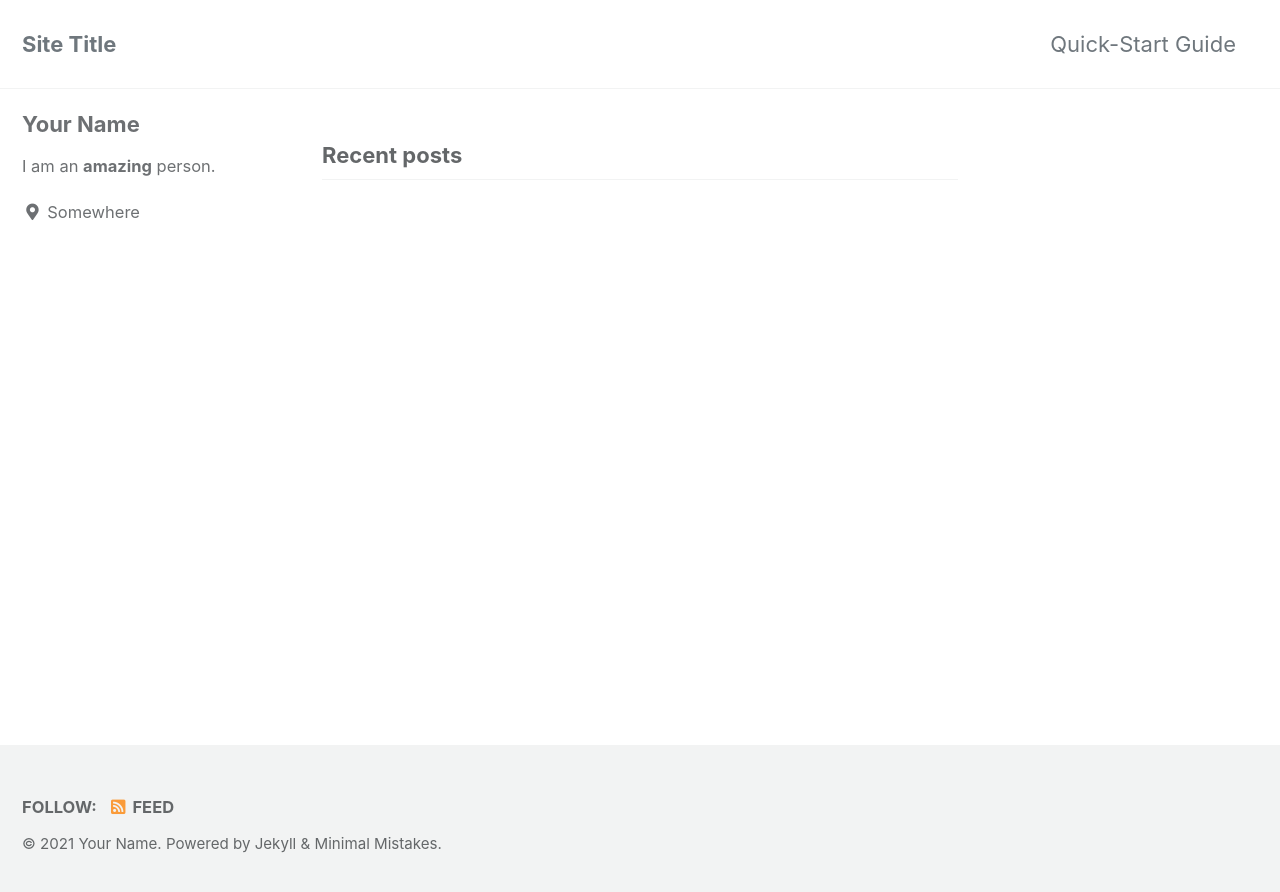
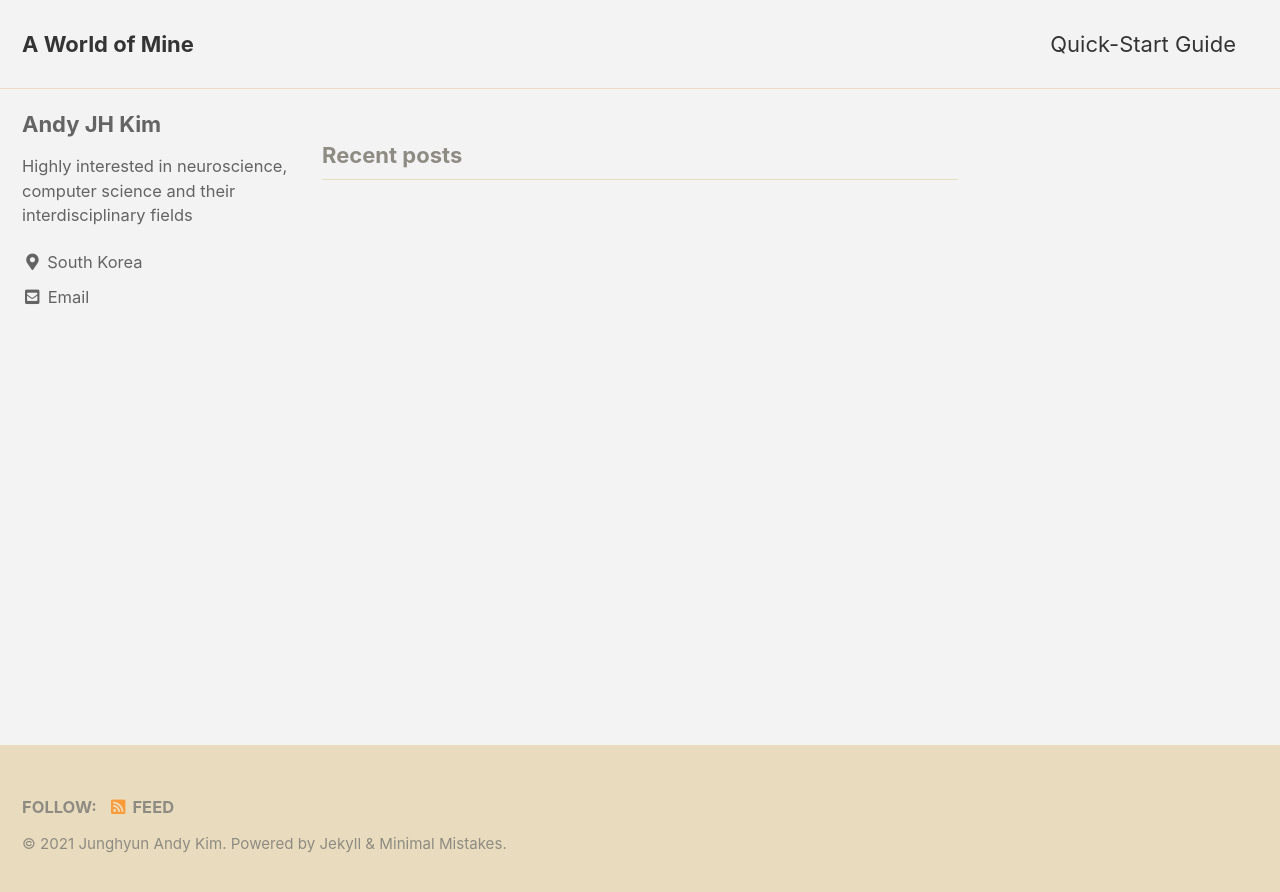
Before and after one commit to juhng62/andyjhkim, a Jekyll site: the page built from index.html, in a window 1280 px wide. Shown: the top 892 px of the page. Built offline with Jekyll 4.4.1, drawn with Linux system fonts in a browser that asks for light colours; cached includes are drawn as plain includes; the list of posts is cut into pages by our own code.

Commit message:
Config.yml updated

```diff
--- a/Gemfile
+++ b/Gemfile
@@ -31,3 +31,5 @@ end
 gem "webrick", "~> 1.7"
 
 gem 'wdm', '>= 0.1.0' if Gem.win_platform?
+
+gem 'eventmachine', '1.2.7', git: 'https://github.com/eventmachine/eventmachine', tag: 'v1.2.7'
--- a/_config.yml
+++ b/_config.yml
@@ -12,18 +12,18 @@
 
 # theme                  : "minimal-mistakes-jekyll"
 # remote_theme           : "mmistakes/minimal-mistakes"
-minimal_mistakes_skin    : "default" # "air", "aqua", "contrast", "dark", "dirt", "neon", "mint", "plum", "sunrise"
+minimal_mistakes_skin    : "dirt" # "default", "air", "aqua", "contrast", "dark", "dirt", "neon", "mint", "plum", "sunrise"
 
 # Site Settings
 locale                   : "en-US"
-title                    : "Site Title"
+title                    : "A World of Mine"
 title_separator          : "-"
 subtitle                 : # site tagline that appears below site title in masthead
-name                     : "Your Name"
-description              : "An amazing website."
-url                      : # the base hostname & protocol for your site e.g. "https://mmistakes.github.io"
-baseurl                  : # the subpath of your site, e.g. "/blog"
-repository               : # GitHub username/repo-name e.g. "mmistakes/minimal-mistakes"
+name                     : "Junghyun Andy Kim"
+description              : "You can see my traces here."
+url                      : "https://juhng62.github.io"# the base hostname & protocol for your site e.g. "https://mmistakes.github.io"
+baseurl                  : "/andyjhkim" # the subpath of your site, e.g. "/blog"
+repository               : "juhng62/andyjhkim" # GitHub username/repo-name e.g. "mmistakes/minimal-mistakes"
 teaser                   : # path of fallback teaser image, e.g. "/assets/images/500x300.png"
 logo                     : # path of logo image to display in the masthead, e.g. "/assets/images/88x88.png"
 masthead_title           : # overrides the website title displayed in the masthead, use " " for no title
@@ -102,11 +102,11 @@ analytics:
 
 # Site Author
 author:
-  name             : "Your Name"
+  name             : "Andy JH Kim"
   avatar           : # path of avatar image, e.g. "/assets/images/bio-photo.jpg"
-  bio              : "I am an **amazing** person."
-  location         : "Somewhere"
-  email            :
+  bio              : "Highly interested in neuroscience, computer science and their interdisciplinary fields"
+  location         : "South Korea"
+  email            : "juhng62@gmail.com"
   links:
     - label: "Email"
       icon: "fas fa-fw fa-envelope-square"
@@ -282,9 +282,10 @@ defaults:
       path: ""
       type: posts
     values:
+      show_date: true
       layout: single
       author_profile: true
-      read_time: true
-      comments: # true
+      read_time: false
+      comments: false
       share: true
       related: true
```
Also changed, not shown: Gemfile.lock.
